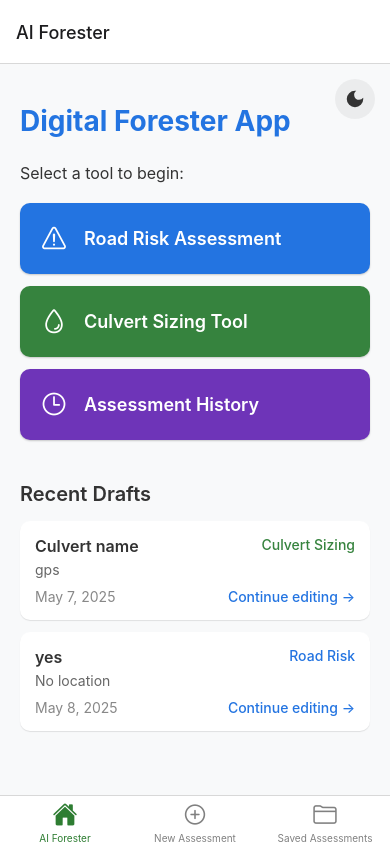
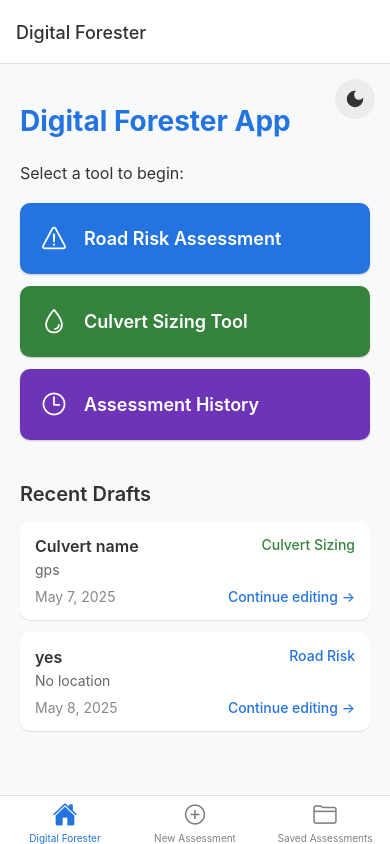
Before and after one commit to davidbeleznay/ai-forester-clean, a React Native app: screen / in a window 390 px wide. Built offline with nearby package versions, Linux system fonts and the light colour scheme.

Commit message:
Update MainNavigator with dark mode support

```diff
--- a/navigation/MainNavigator.js
+++ b/navigation/MainNavigator.js
@@ -1,4 +1,4 @@
-import React from 'react';
+import React, { useContext } from 'react';
 import { createStackNavigator } from '@react-navigation/stack';
 import { createBottomTabNavigator } from '@react-navigation/bottom-tabs';
 import { Ionicons } from '@expo/vector-icons';
@@ -11,11 +11,16 @@ import SavedFormsScreen from '../screens/forms/SavedFormsScreen';
 // Import navigators
 import CulvertToolNavigator from './CulvertToolNavigator';
 
+// Import ThemeContext
+import { ThemeContext } from '../src/context/ThemeContext';
+
 const Stack = createStackNavigator();
 const Tab = createBottomTabNavigator();
 
 // Bottom tab navigator
 const TabNavigator = () => {
+  const { isDarkMode } = useContext(ThemeContext);
+
   return (
     <Tab.Navigator
       screenOptions={({ route }) => ({
@@ -30,15 +35,25 @@ const TabNavigator = () => {
           }
           return <Ionicons name={iconName} size={size} color={color} />;
         },
-        tabBarActiveTintColor: '#2E7D32',
-        tabBarInactiveTintColor: 'gray',
+        tabBarActiveTintColor: isDarkMode ? '#4A90E2' : '#2374E1',
+        tabBarInactiveTintColor: isDarkMode ? '#888888' : 'gray',
+        tabBarStyle: {
+          backgroundColor: isDarkMode ? '#1e1e1e' : '#ffffff',
+          borderTopColor: isDarkMode ? '#333333' : '#e0e0e0',
+        },
+        headerStyle: {
+          backgroundColor: isDarkMode ? '#1e1e1e' : '#ffffff',
+          borderBottomColor: isDarkMode ? '#333333' : '#e0e0e0',
+          borderBottomWidth: 1,
+        },
+        headerTintColor: isDarkMode ? '#e0e0e0' : '#333333',
         headerShown: true,
       })}
     >
       <Tab.Screen
         name="Home"
         component={HomeScreen}
-        options={{ title: 'AI Forester' }}
+        options={{ title: 'Digital Forester' }}
       />
       <Tab.Screen
         name="NewForm"
```
